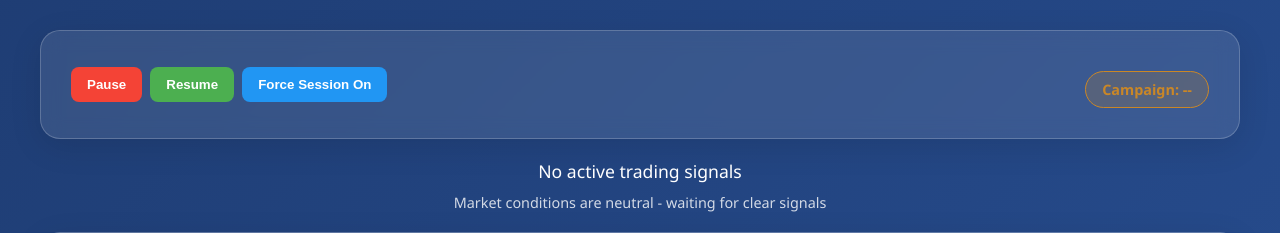
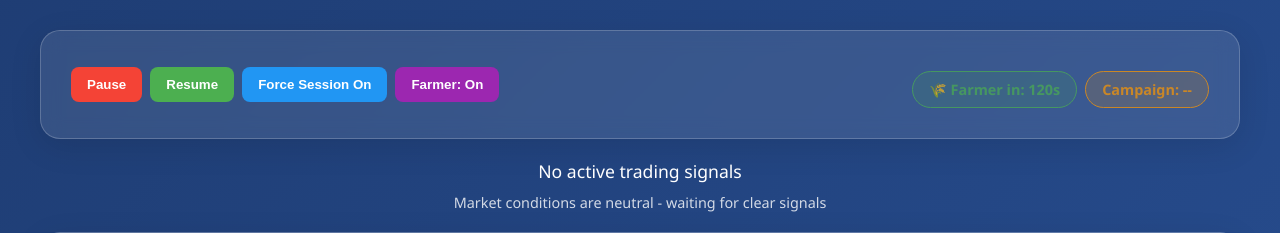
Before and after one commit to GiftNdlala/getrichfrbot, a Flask app: page / in a window 1280 px wide. Shown: the part 189-422 px from the top of the page. Run offline with Flask 3, Linux system fonts and the light colour scheme; data that the repository does not hold is empty.

Commit message:
feat(dashboard): farmer toggle button and live countdown badge; backend toggle and status

```diff
--- a/live_dashboard.py
+++ b/live_dashboard.py
@@ -214,6 +214,15 @@ def session_toggle():
         return jsonify({'status': 'success', 'ignore_session_filter': live_stream.ignore_session_filter})
     return jsonify({'status': 'no_stream'})
 
+@app.route('/api/farmer_toggle', methods=['POST'])
+def farmer_toggle():
+    global live_stream
+    enabled = bool(request.json.get('enabled', False))
+    if live_stream:
+        live_stream.set_farmer_enabled(enabled)
+        return jsonify({'status': 'success', 'farmer_enabled': live_stream.farmer_enabled})
+    return jsonify({'status': 'no_stream'})
+
 def ensure_professional_template():
     """Ensure the professional template is available"""
     templates_dir = os.path.join(os.path.dirname(__file__), 'templates')
--- a/src/live_data_stream.py
+++ b/src/live_data_stream.py
@@ -149,6 +149,9 @@ class LiveDataStream:
         self.ignore_session_filter = False
         # Farmer state
         self._farmer_last_cycle = None
+        farmer_cfg = self.config.get('execution', {}).get('farmer', {})
+        self.farmer_enabled = bool(farmer_cfg.get('enabled', False))
+        self.farmer_cycle_seconds = int(farmer_cfg.get('cycle_seconds', 120))
 
         # Callbacks for signal updates
         self.signal_callbacks = []
@@ -838,11 +841,11 @@ class LiveDataStream:
 
                             # 2-pip farmer (runs alongside, subject to farmer cycle)
                             try:
-                                farmer_cfg = self.config.get('execution', {}).get('farmer', {})
-                                if farmer_cfg.get('enabled', False):
+                                if self.farmer_enabled:
                                     now = datetime.now()
-                                    if not self._farmer_last_cycle or (now - self._farmer_last_cycle).total_seconds() >= int(farmer_cfg.get('cycle_seconds', 120)):
+                                    if not self._farmer_last_cycle or (now - self._farmer_last_cycle).total_seconds() >= self.farmer_cycle_seconds:
                                         self._farmer_last_cycle = now
+                                        farmer_cfg = self.config.get('execution', {}).get('farmer', {})
                                         tp_pips = int(farmer_cfg.get('tp_pips', 2))
                                         sl_pips = int(farmer_cfg.get('sl_pips', 6))
                                         count = int(farmer_cfg.get('trades_per_cycle', 3))
@@ -909,13 +912,26 @@ class LiveDataStream:
 
     def get_status(self) -> Dict:
         """Get current streaming status"""
+        # Compute farmer next seconds
+        next_in = None
+        if self.farmer_enabled:
+            if self._farmer_last_cycle is None:
+                next_in = self.farmer_cycle_seconds
+            else:
+                elapsed = (datetime.now() - self._farmer_last_cycle).total_seconds()
+                next_in = max(0, self.farmer_cycle_seconds - int(elapsed))
         return {
             'is_running': self.is_running,
             'last_update': self.last_update.isoformat() if self.last_update else None,
             'symbol': self.symbol,
             'update_interval': self.update_interval,
-            'current_signal': asdict(self.current_signal) if self.current_signal else None
+            'current_signal': asdict(self.current_signal) if self.current_signal else None,
+            'farmer_enabled': self.farmer_enabled,
+            'farmer_next_in_seconds': next_in
         }
+
+    def set_farmer_enabled(self, enabled: bool):
+        self.farmer_enabled = bool(enabled)
 
 # Example usage
 if __name__ == "__main__":
--- a/templates/dashboard.html
+++ b/templates/dashboard.html
@@ -556,8 +556,12 @@
                 <button id="btn-pause" style="padding:10px 16px; border-radius:8px; border:none; background:#f44336; color:#fff; font-weight:600; cursor:pointer;">Pause</button>
                 <button id="btn-resume" style="padding:10px 16px; border-radius:8px; border:none; background:#4CAF50; color:#fff; font-weight:600; cursor:pointer;">Resume</button>
                 <button id="btn-session-toggle" style="padding:10px 16px; border-radius:8px; border:none; background:#2196F3; color:#fff; font-weight:600; cursor:pointer;">Force Session On</button>
+                <button id="btn-farmer-toggle" style="padding:10px 16px; border-radius:8px; border:none; background:#9C27B0; color:#fff; font-weight:600; cursor:pointer;">Farmer: Off</button>
             </div>
-            <div id="throttle-status" class="status-indicator status-hold">Campaign: --</div>
+            <div style="display:flex; gap:8px; align-items:center;">
+                <div id="farmer-badge" class="status-indicator status-active">🌾 Farmer in: --s</div>
+                <div id="throttle-status" class="status-indicator status-hold">Campaign: --</div>
+            </div>
         </div>
 
         <div id="loading" class="loading">
@@ -773,6 +777,14 @@
             } catch (e) { console.error('Error fetching trades', e); }
         }
 
+        async function fetchStatusOnly() {
+            try {
+                const res = await fetch('/api/status');
+                const st = await res.json();
+                updateFarmerBadge(st);
+            } catch (e) {}
+        }
+
         function updateDashboard(data) {
             document.getElementById('loading').style.display = 'none';
             document.getElementById('dashboard').style.display = 'block';
@@ -871,6 +883,8 @@
 
             // Reset countdown
             nextUpdateTime = 30;
+            // Also fetch status for farmer countdown
+            fetchStatusOnly();
         }
 
         function updateStatusIndicator(data) {
@@ -986,6 +1000,18 @@
             `;
         }
 
+        function updateFarmerBadge(status) {
+            try {
+                const badge = document.getElementById('farmer-badge');
+                if (!status || typeof status.farmer_next_in_seconds === 'undefined') return;
+                const enabled = !!status.farmer_enabled;
+                badge.className = `status-indicator ${enabled ? 'status-active' : 'status-hold'}`;
+                badge.textContent = `🌾 Farmer ${enabled ? 'in' : 'disabled'}: ${enabled ? (status.farmer_next_in_seconds ?? '--') + 's' : ''}`;
+                const btn = document.getElementById('btn-farmer-toggle');
+                if (btn) btn.textContent = `Farmer: ${enabled ? 'On' : 'Off'}`;
+            } catch (e) {}
+        }
+
         function showLoading() {
             document.getElementById('loading').style.display = 'block';
             document.getElementById('dashboard').style.display = 'none';
@@ -1022,6 +1048,7 @@
             updateInterval = setInterval(fetchCurrentSignal, 30000); // 30 seconds
             countdownInterval = setInterval(updateCountdown, 1000); // 1 second
             setInterval(fetchTrades, 15000);
+            setInterval(fetchStatusOnly, 2000);
 
             // Fetch signal history every 5 minutes
             setInterval(fetchSignalHistory, 300000); // 5 minutes
@@ -1040,6 +1067,14 @@
                 e.target.textContent = forceSessionOn ? 'Force Session Off' : 'Force Session On';
                 try { await fetch('/api/session_toggle', { method:'POST', headers:{'Content-Type':'application/json'}, body: JSON.stringify({ force: forceSessionOn }) }); } catch {}
             }
+            if (e.target && e.target.id === 'btn-farmer-toggle') {
+                const enabled = e.target.textContent.includes('Off');
+                try {
+                    const res = await fetch('/api/farmer_toggle', { method:'POST', headers:{'Content-Type':'application/json'}, body: JSON.stringify({ enabled }) });
+                    const st = await res.json();
+                    updateFarmerBadge(st);
+                } catch {}
+            }
         });
 
         // Cleanup on page unload
```
